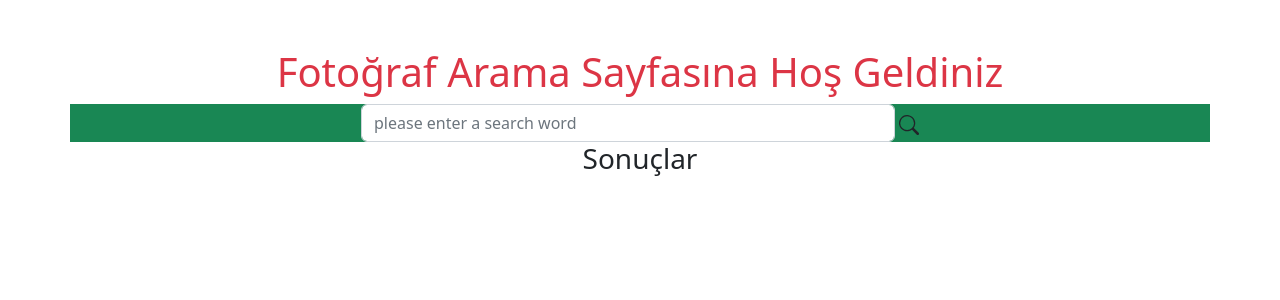
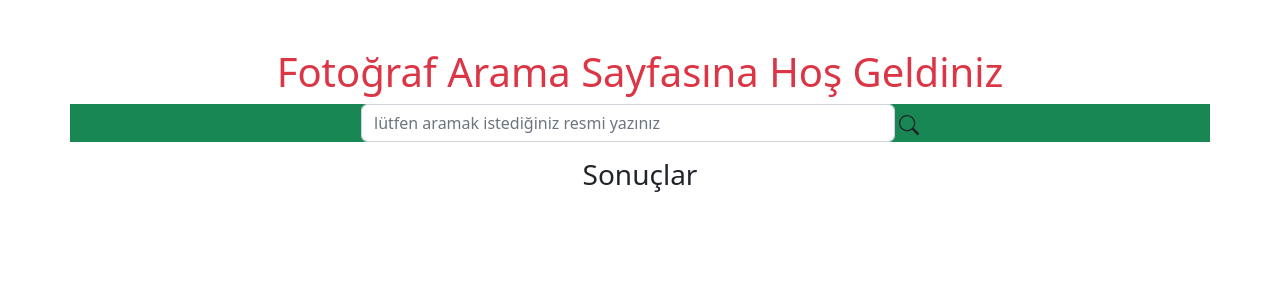
Before and after one commit to aydogdu-ali/react_pagination_app, a React (Create React App) app: page / in a window 1280 px wide. Shown: the top 300 px of the page. Built offline with nearby package versions, Linux system fonts and the light colour scheme.

Commit message:
finished pagination components

```diff
--- a/src/component/search/Search.jsx
+++ b/src/component/search/Search.jsx
@@ -8,6 +8,7 @@ const Search = () => {
   /*input ve api den gelen datayı statelere aktarmak için state tanımlamaları*/
   const [search, setSearch] = useState("");
   const [image, setImage] = useState([]);
+  const [text, setText] = useState(false)
 
   /*Kullanıcıdan  input ile veri alma ve bunu statete tutma fonksiyonu*/
   const handleSearch = (e) => {
@@ -22,6 +23,7 @@ const Search = () => {
     fetch(`https://pixabay.com/api/?key=31725179-e9547203f59a4095ebc0c6c08&q=${search}&image_type=photo`)
       .then((respon) => respon.json())
       .then((data) => setImage(data.hits));
+      setText(true)
     console.log(image);
   };
 
@@ -60,7 +62,7 @@ const Search = () => {
               onChange={handleSearch}
               value={search}
               required
-              placeholder="please enter a search word "
+              placeholder="lütfen aramak istediğiniz resmi yazınız "
             />
             <div onClick={handleClick} role ="button">
               <SearchIcon   /> </div>
@@ -68,6 +70,8 @@ const Search = () => {
           </div>
         </form>
       </div>
+      <p className="mt-2">{text &&  <h3>Sonuçlar</h3> } </p>
+
       <Show   image={image}  />
 
     </>
--- a/src/component/show/Show.jsx
+++ b/src/component/show/Show.jsx
@@ -6,12 +6,12 @@ import Pagination from "../pagination/Pagination";
 const Show = ({ image}) => {
   console.log(image)
 
-
-
   return (
    <>
+       <div className="container box-shadow">
+       <Pagination   image = {image} />
+         </div>
 
-    <Pagination  image = {image} />
     </>
 
   );
```
